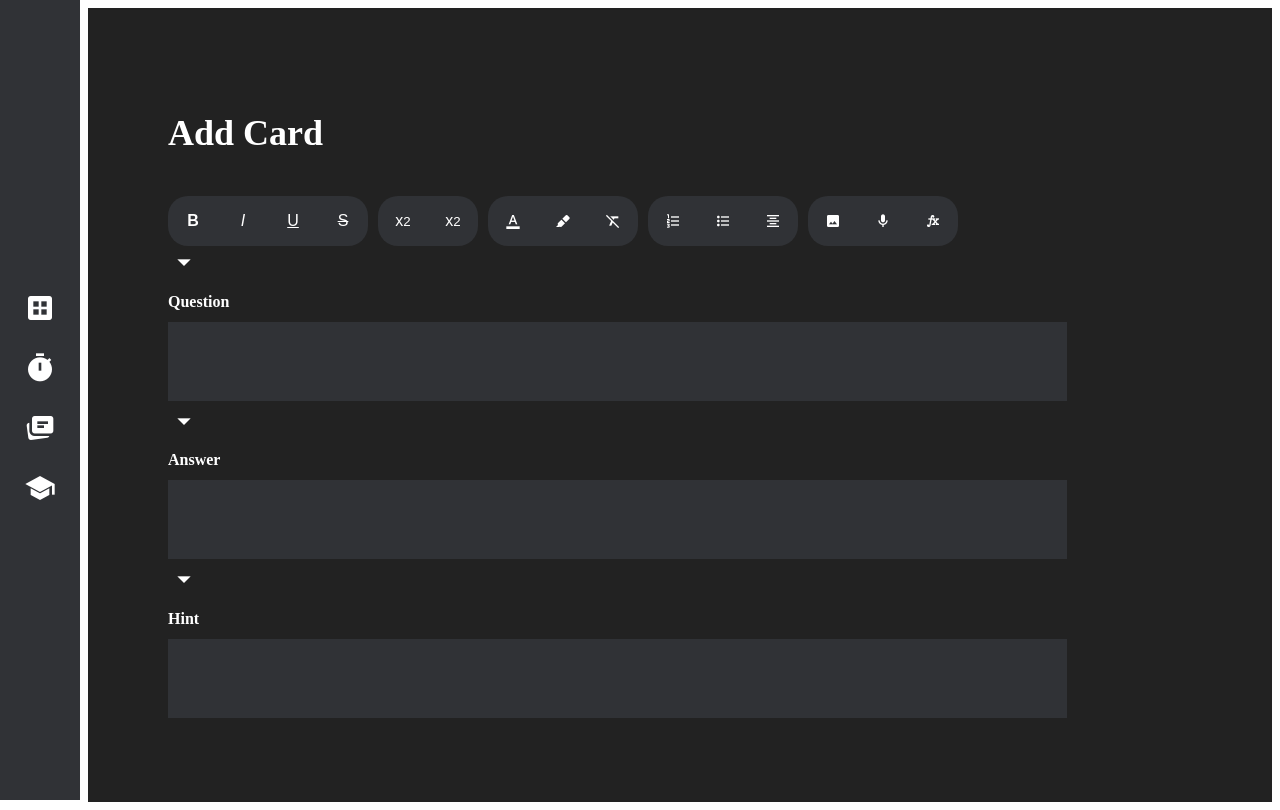
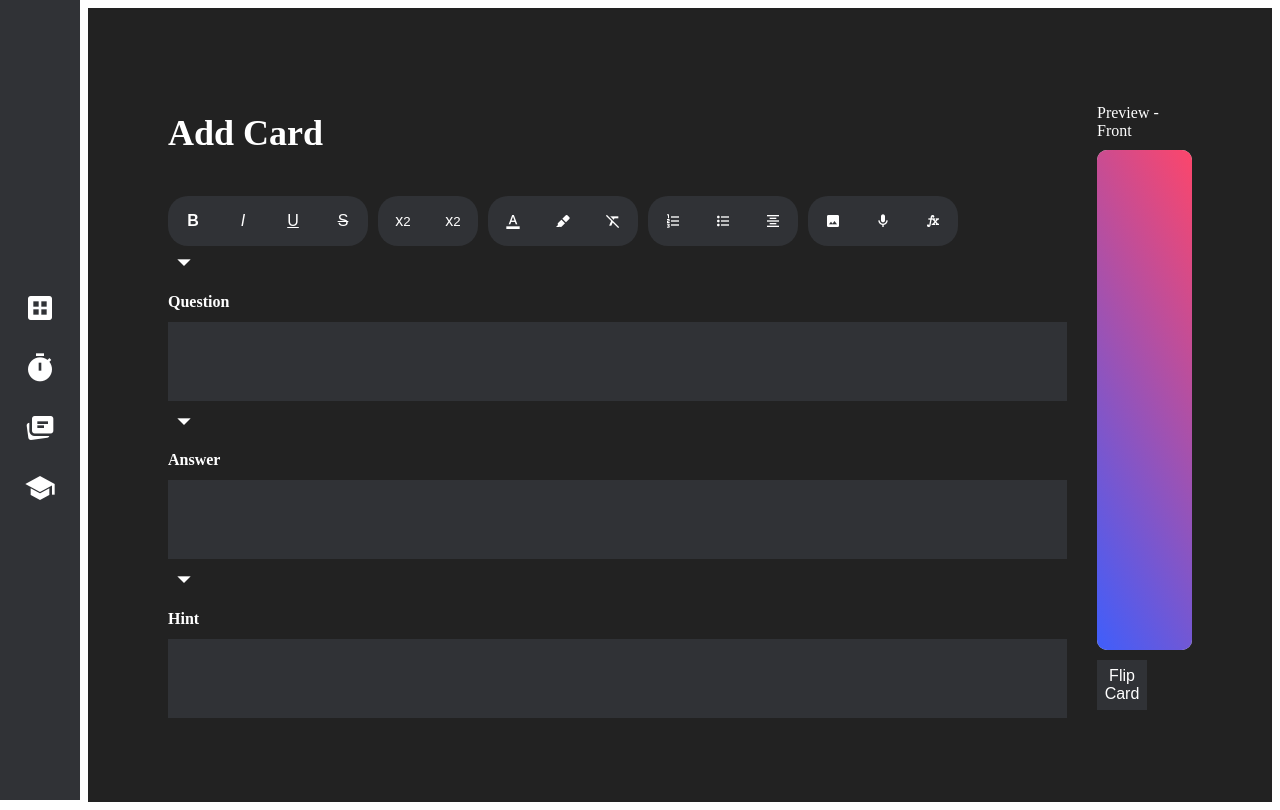
Before and after one commit to 18barbers2/gostudycards, a React (Vite) app in the folder frontend/: page / in a window 1280 px wide. Built offline with nearby package versions, Linux system fonts and the light colour scheme.

Commit message:
style: fixed issue with layout by providing flexbox

```diff
--- a/frontend/src/css/AddCard.css
+++ b/frontend/src/css/AddCard.css
@@ -35,6 +35,9 @@
     color: white;
     margin-left: 80px;
     padding: 80px;
+    display: flex;
+    flex-direction: row;
+    gap: 30px;
 }
 
 .field-input {
@@ -112,3 +115,13 @@ button .material-symbols-outlined {
     align-content: center;
     gap: 10px;
 }
+
+.input-section {
+    display: flex;
+    flex-direction: column;
+}
+
+.preview-section {
+    display: flex;
+    flex-direction: column;
+}
--- a/frontend/src/pages/AddCard.tsx
+++ b/frontend/src/pages/AddCard.tsx
@@ -1,4 +1,5 @@
 import '../css/AddCard.css';
+import Card from '../components/Card';
 
 function FieldInput({ html, onChange, fieldName }: { html: string; onChange: (v: string) => void; fieldName: string }) {
     return (
@@ -10,15 +11,30 @@ function FieldInput({ html, onChange, fieldName }: { html: string; onChange: (v:
     );
 }
 
+// Card preview for user
+function Preview({ html, side, onFlip }: { html: string; srcDoc: string; side: 'front' | 'back'; onFlip: () => void }) {
+    return (
+        <div className='card-preview'>
+            <p style={{ marginBottom: '10px' }}>Preview - {side === 'front' ? 'Front' : 'Back'}</p>
+            <Card
+                template={html}
+                data={{ Question: "What is 2+2", Answer: "it equals 4 you dummy", Hint: "count how many wheels on a car", Description: "Description goes here, it's simple just add two together two times. " }}>
+            </Card>
+            <button onClick={onFlip} style={{ marginTop: '10px' }}>Flip Card</button>
+        </div>
+    );
+}
+
 
 export default function AddCard() {
 
     return (
         <div className='add-card-page'>
+            <div className='input-section'>
                 <h1 className='page-title'>Add Card</h1>
                 <br />
-            <div className='input-section'>
                 <div className='editor-format-controls'>
+
                     <div className='button-group'>
                         <button className='button-left'><b>B</b></button>
                         <button className='button-middle'><i>I</i></button>
@@ -45,7 +61,6 @@ export default function AddCard() {
                         <button className='button-right'><span className='material-symbols-outlined'>function</span></button>
                     </div>
                 </div>
-                <div className='preview-section'>
                 <FieldInput html={''} onChange={function (v: string): void {
                     throw new Error('Function not implemented.');
                 }} fieldName={'Question'}></FieldInput>
@@ -55,7 +70,12 @@ export default function AddCard() {
                 <FieldInput html={''} onChange={function (v: string): void {
                     throw new Error('Function not implemented.');
                 }} fieldName={'Hint'}></FieldInput>
+
             </div>
+            <div className='preview-section'>
+                <Preview html={''} srcDoc={''} side={'front'} onFlip={function (): void {
+                    throw new Error('Function not implemented.');
+                }}></Preview>
             </div>
         </div>
     );
```
Lines whose indentation alone changed are shown as unchanged.
